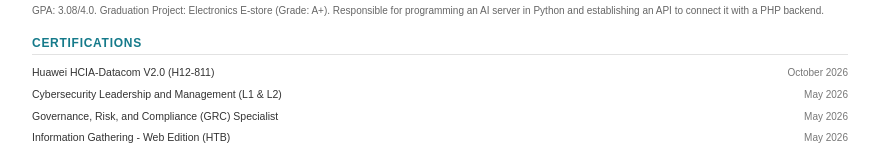
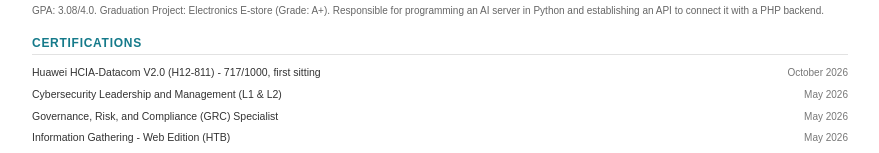
Before and after one commit to PhilopaterSh/Portfolio, a React (Vite) app: page /Portfolio/Resume in a window 1280 px wide. Shown: the part 1923-2076 px from the top of the page, without its empty margins (200-1079 px from the left). Built offline with nearby package versions, Linux system fonts and the light colour scheme.

Commit message:
Portfolio: add the 717/1000 first-sitting score to the HCIA-Datacom credential

```diff
--- a/src/data/portfolioData.ts
+++ b/src/data/portfolioData.ts
@@ -428,7 +428,7 @@ export const volunteering: Volunteering[] = [
 /** Certifications in reverse-chronological order for the Credentials section. */
 export const certs: Certification[] = [
   {
-    name: "Huawei HCIA-Datacom V2.0 (H12-811)",
+    name: "Huawei HCIA-Datacom V2.0 (H12-811) - 717/1000, first sitting",
     date: "October 2026",
   },
   {
```
